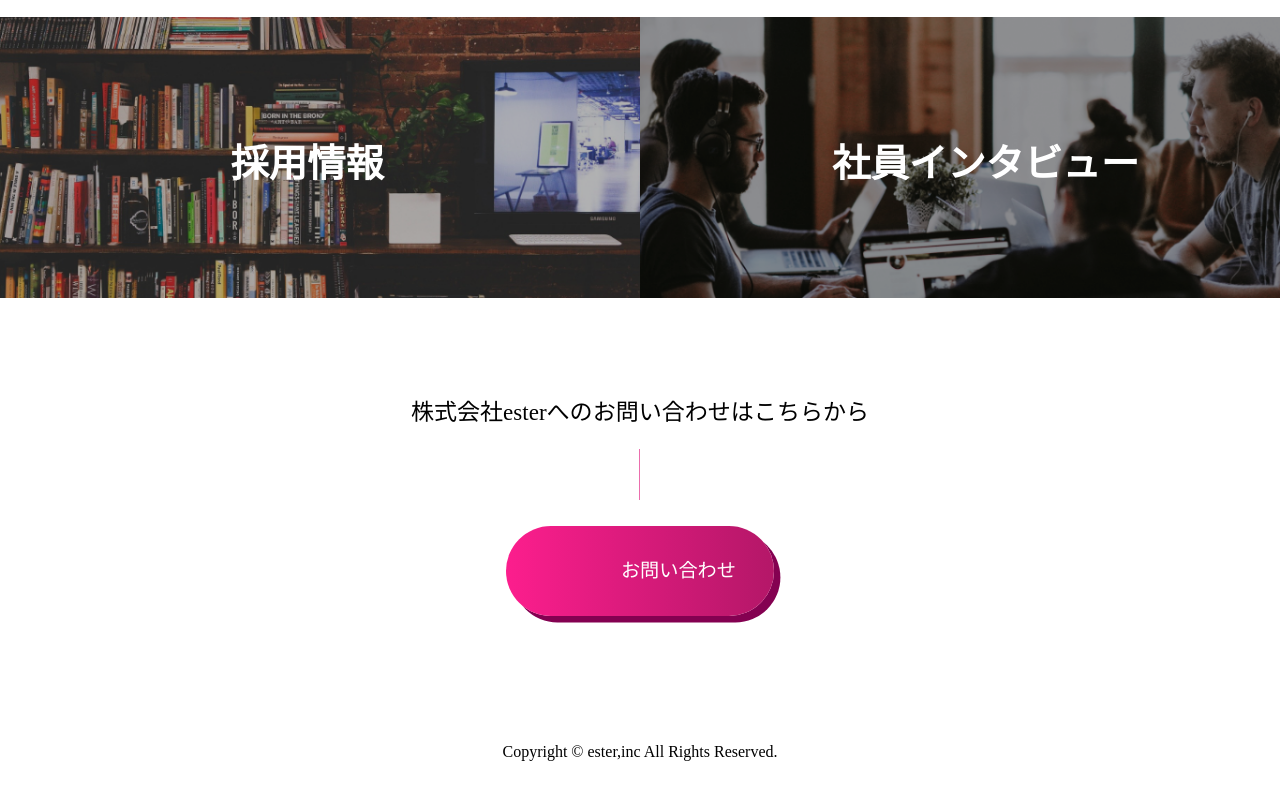
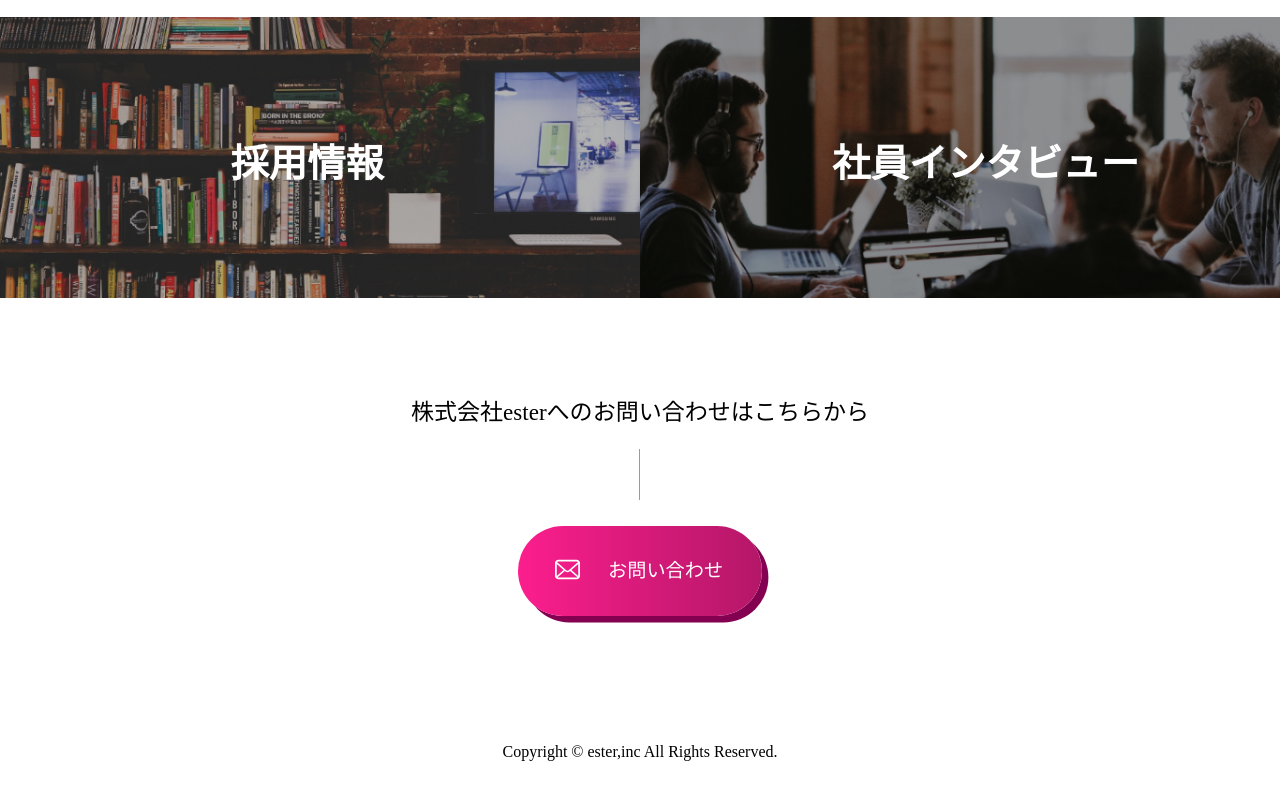
Before and after one commit to RyiMinatuki/20240305_kogarina_lp-test, a plain HTML site: page index.html in a window 1280 px wide. Shown: the part 3763-4563 px from the top of the page. Drawn offline with Linux system fonts and the light colour scheme.

Commit message:
lp-test_3nd

```diff
--- a/css/style.css
+++ b/css/style.css
@@ -533,7 +533,7 @@ main {
 .inquiry__buttan {
     display: block;
     font-size: 1.5vw;
-    width: 15vw;
+    width: 13vw;
     padding: 1vw 3vw;
     line-height: 5vw;
     margin: 0 auto;
@@ -549,13 +549,13 @@ main {
 .inquiry__buttan::before {
     content: "";
     display: block;
-    background: url(img/mailicon.svg);
+    background: url(../img/mailicon.svg);
     background-size: contain;
-    width: 5vw;
-    height: 5vw;
+    width: 2vw;
+    height: 2vw;
     position: absolute;
-    top: 12%;
-    left: 13%;
+    top: 35%;
+    left: 15%;
     z-index: 5;
 }
 
```
